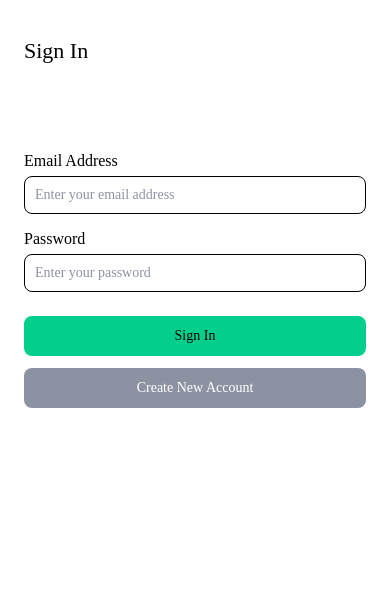
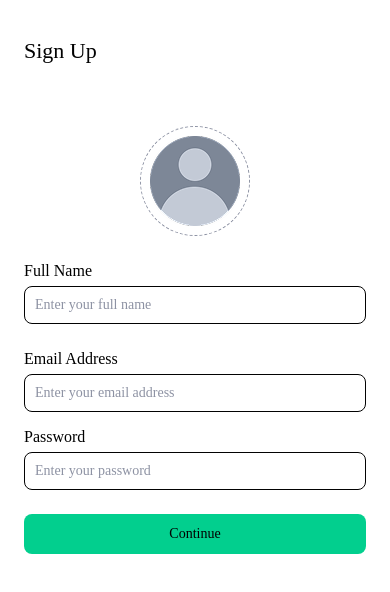
Before and after one commit to stenlyadam/mad-summer-2025, a React Native app: screen / in a window 390 px wide. Shown: the top 592 px of the page. Built offline with nearby package versions, Linux system fonts and the light colour scheme.

Commit message:
slicing sign up page

```diff
--- a/App.tsx
+++ b/App.tsx
@@ -1,9 +1,10 @@
 import React from 'react';
 import SplashScreen from './src/pages/SplashScreen';
 import SignIn from './src/pages/SignIn';
+import SignUp from './src/pages/SignUp';
 
 const App = () => {
-  return <SignIn />;
+  return <SignUp />;
 };
 
 export default App;
--- /dev/null
+++ b/src/assets/index.tsx
@@ -0,0 +1,4 @@
+import Logo from './Logo.svg';
+import NullPhoto from './null-photo.png';
+
+export {Logo, NullPhoto};
--- /dev/null
+++ b/src/pages/SignUp/index.tsx
@@ -0,0 +1,60 @@
+import {StyleSheet, Text, View, Image, TouchableOpacity} from 'react-native';
+import React from 'react';
+import {Header, TextInput} from '../../components/molecules';
+import {Button, Gap} from '../../components/atoms';
+import {NullPhoto} from '../../assets';
+
+const SignUp = () => {
+  return (
+    <View style={styles.pageContainer}>
+      <Header text="Sign Up" />
+      <View style={styles.contentContainer}>
+        <View style={styles.profileContainer}>
+          <View style={styles.profileBorder}>
+            <TouchableOpacity activeOpacity={0.5}>
+              <Image source={NullPhoto} />
+            </TouchableOpacity>
+          </View>
+        </View>
+        <Gap height={26} />
+        <TextInput text="Full Name" placeholder="Enter your full name" />
+        <Gap height={26} />
+        <TextInput
+          text="Email Address"
+          placeholder="Enter your email address"
+        />
+        <Gap height={16} />
+        <TextInput text="Password" placeholder="Enter your password" />
+        <Gap height={24} />
+        <Button text="Continue" />
+        <Gap height={12} />
+      </View>
+    </View>
+  );
+};
+
+export default SignUp;
+
+const styles = StyleSheet.create({
+  pageContainer: {
+    flex: 1,
+  },
+  contentContainer: {
+    flex: 1,
+    marginTop: 24,
+    marginHorizontal: 24,
+  },
+  profileContainer: {
+    alignItems: 'center',
+  },
+  profileBorder: {
+    height: 110,
+    width: 110,
+    borderColor: '#8D92A3',
+    borderWidth: 1,
+    borderStyle: 'dashed',
+    borderRadius: 110 / 2,
+    justifyContent: 'center',
+    alignItems: 'center',
+  },
+});
```
Also changed, not shown: src/assets/null-photo.png (added).
